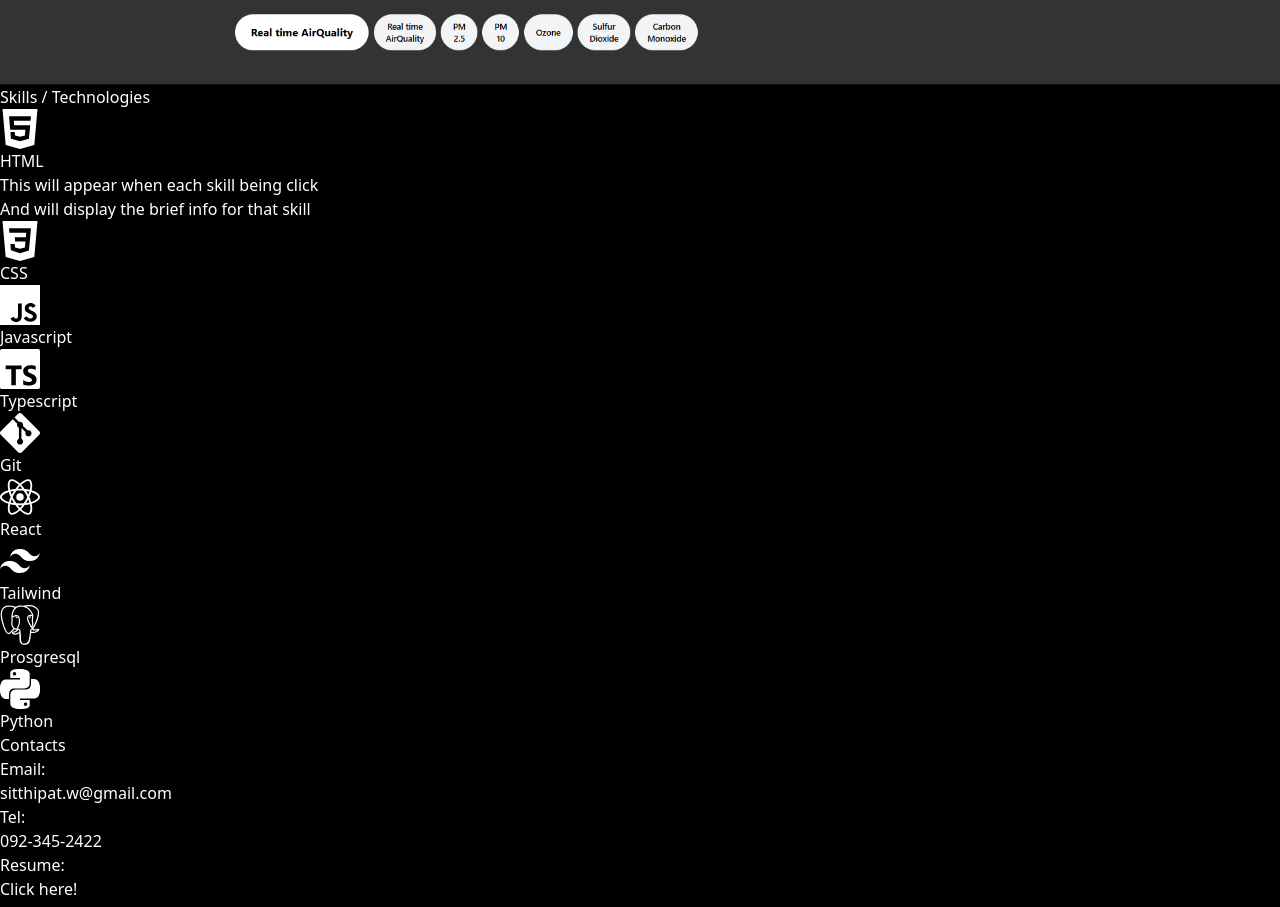
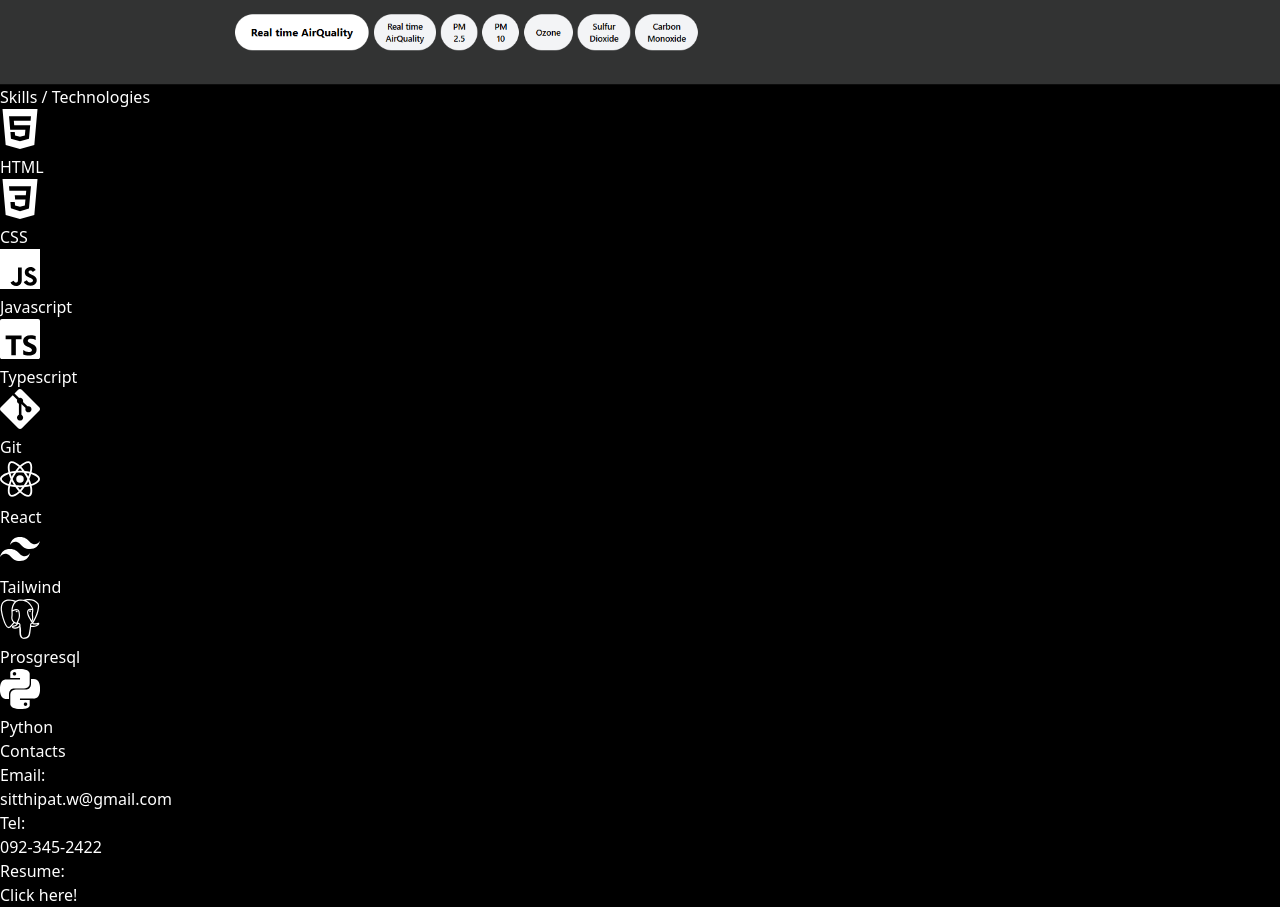
Before and after one commit to n0NoOon/my-portfolio, a React (Vite) app: page / in a window 1280 px wide. Shown: the part 787-1694 px from the top of the page. Built offline with nearby package versions, Linux system fonts and the light colour scheme.

Commit message:
change skill for easy render

```diff
--- a/src/components/Skills.tsx
+++ b/src/components/Skills.tsx
@@ -11,71 +11,99 @@ import {
   SiPython,
 } from "react-icons/si";
 
+const skills = [
+  {
+    key: "html",
+    label: "HTML",
+    icon: <SiHtml5 size={40} />,
+    info: "HTML is the standard markup language for creating web pages.",
+    className: "hover:text-orange-500 focus:text-orange-500",
+  },
+  {
+    key: "css",
+    label: "CSS",
+    icon: <SiCss3 size={40} />,
+    info: "CSS is used to style and layout web pages.",
+    className: "hover:text-blue-500 focus:text-blue-500",
+  },
+  {
+    key: "js",
+    label: "Javascript",
+    icon: <SiJavascript size={40} />,
+    info: "JavaScript is a programming language for the web.",
+    className: "hover:text-yellow-500 focus:text-yellow-500",
+  },
+  {
+    key: "ts",
+    label: "Typescript",
+    icon: <SiTypescript size={40} />,
+    info: "TypeScript is a typed superset of JavaScript.",
+    className: "hover:text-blue-500 focus:text-blue-500",
+  },
+  {
+    key: "git",
+    label: "Git",
+    icon: <SiGit size={40} />,
+    info: "Git is a version control system.",
+    className: "hover:text-orange-500 focus:text-orange-500",
+  },
+  {
+    key: "react",
+    label: "React",
+    icon: <SiReact size={40} />,
+    info: "React is a JavaScript library for building UIs.",
+    className: "hover:text-blue-500 focus:text-blue-500",
+  },
+  {
+    key: "tailwind",
+    label: "Tailwind",
+    icon: <SiTailwindcss size={40} />,
+    info: "Tailwind CSS is a utility-first CSS framework.",
+    className: "hover:text-blue-500 focus:text-blue-500",
+  },
+  {
+    key: "postgresql",
+    label: "Prosgresql",
+    icon: <SiPostgresql size={40} />,
+    info: "PostgreSQL is a powerful open source database.",
+    className: "hover:text-blue-500 focus:text-blue-500",
+  },
+  {
+    key: "python",
+    label: "Python",
+    icon: <SiPython size={40} />,
+    info: "Python is a versatile programming language.",
+    className: "hover:text-yellow-500 focus:text-yellow-500",
+  },
+];
+
 export default function Skills() {
+  const [selected, setSelected] = useState<string | null>(null);
+
   return (
     <div className="flex flex-col">
       <div className="flex justify-center my-10 font-bold">
         <h1>Skills / Technologies</h1>
       </div>
-      <div className="flex flex-rows gap-5 justify-center flex-wrap">
-        <div className="flex flex-col">
-          <div className="flex justify-center p-4 rounded hover:bg-slate-500 hover:text-red-500">
-            <SiHtml5 size={40} />
+      <div className="flex flex-row gap-5 justify-center flex-wrap">
+        {skills.map((skill) => (
+          <div key={skill.key} className="flex flex-col items-center">
+            <button
+              className={`p-4 rounded hover:bg-slate-500 ${skill.className}`}
+              onClick={() =>
+                setSelected(selected === skill.key ? null : skill.key)
+              }
+            >
+              {skill.icon}
+            </button>
+            <div className="flex justify-center">{skill.label}</div>
+            {selected === skill.key && (
+              <div className="mt-2 text-sm text-center bg-gray-800 p-2 rounded">
+                {skill.info}
+              </div>
+            )}
           </div>
-          <div className="flex justify-center">HTML</div>
-          <div>
-            <div>This will appear when each skill being click</div>
-            <div>And will display the brief info for that skill</div>
-          </div>
-        </div>
-        <div>
-          <div className="p-4 rounded hover:bg-slate-500 hover:text-blue-500">
-            <SiCss3 size={40} />
-          </div>
-          <div className="flex justify-center">CSS</div>
-        </div>
-        <div>
-          <div className="p-4 rounded hover:bg-gray-500 hover:text-yellow-300">
-            <SiJavascript size={40} />
-          </div>
-          <div className="flex justify-center">Javascript</div>
-        </div>
-        <div>
-          <div className="p-4 rounded hover:bg-gray-500 hover:text-blue-500">
-            <SiTypescript size={40} />
-          </div>
-          <div className="flex justify-center">Typescript</div>
-        </div>
-        <div>
-          <div className="p-4 rounded hover:bg-gray-500 hover:text-orange-600">
-            <SiGit size={40} color="" />
-          </div>
-          <div className="flex justify-center">Git</div>
-        </div>
-        <div>
-          <div className="p-4 rounded hover:bg-gray-500 hover:text-blue-500">
-            <SiReact size={40} color="" />
-          </div>
-          <div className="flex justify-center">React</div>
-        </div>
-        <div>
-          <div className="p-4 rounded hover:bg-gray-500 hover:text-blue-500">
-            <SiTailwindcss size={40} color="" />
-          </div>
-          <div className="flex justify-center">Tailwind</div>
-        </div>
-        <div>
-          <div className="p-4 rounded hover:bg-gray-500 hover:text-blue-500">
-            <SiPostgresql size={40} color="" />
-          </div>
-          <div className="flex justify-center">Prosgresql</div>
-        </div>
-        <div>
-          <div className="p-4 rounded hover:bg-gray-500 hover:text-yellow-500">
-            <SiPython size={40} color="" />
-          </div>
-          <div className="flex justify-center">Python</div>
-        </div>
+        ))}
       </div>
     </div>
   );
```
